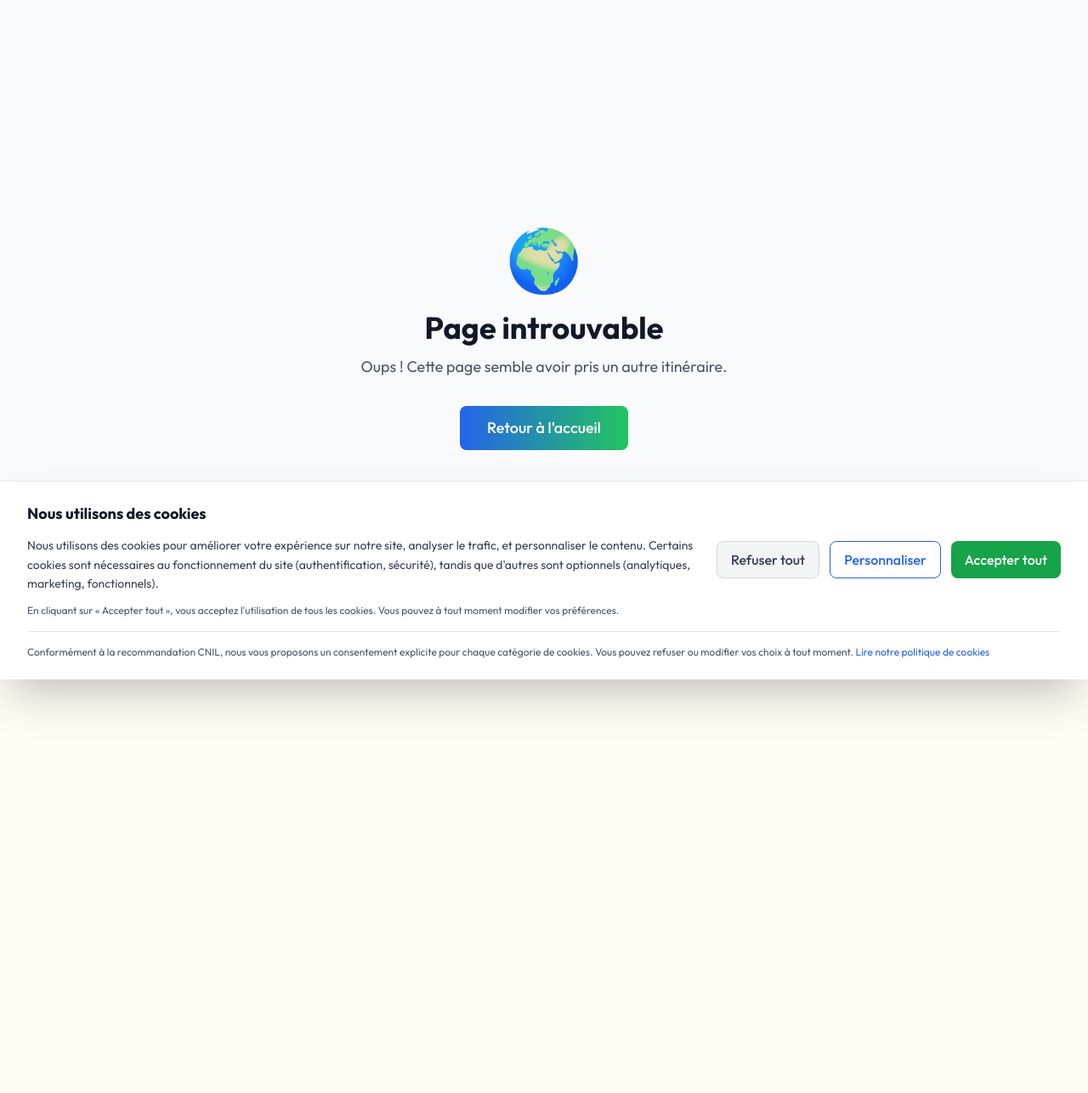
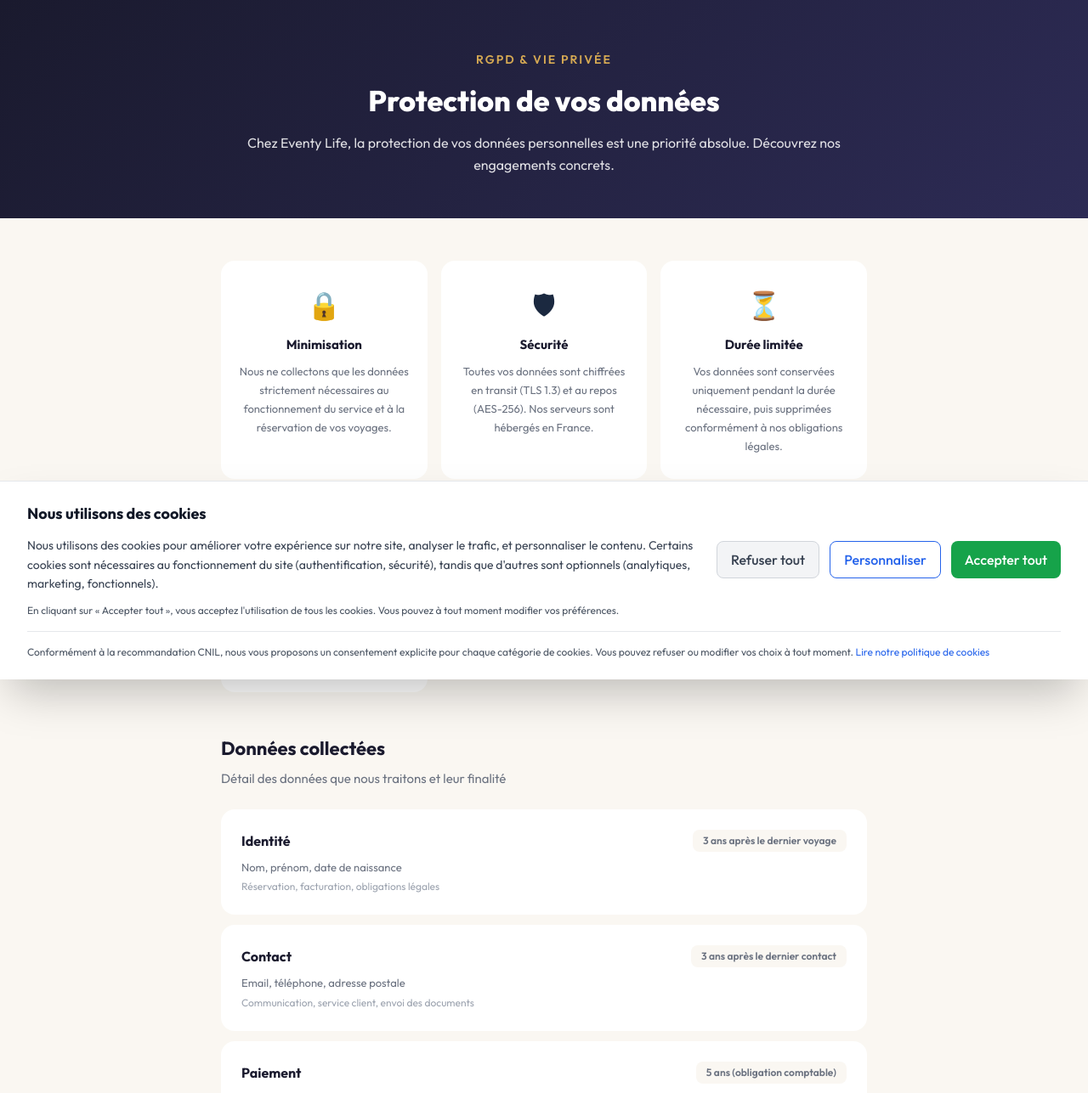
Before and after one commit to eventylife-hub/Eventylife, a Next.js app: page /protection-donnees in a window 1280 px wide. Before the commit this address had no page. Shown: the top 1287 px of the page at 85% size. Before the commit the page ends 800 px from the top, so only its background shows below. Built offline with nearby package versions, Linux system fonts and the light colour scheme.

Commit message:
feat: add protection-donnees page

```diff
--- /dev/null
+++ b/app/(public)/protection-donnees/page.tsx
@@ -0,0 +1,106 @@
+'use client';
+
+const principes = [
+  { icone: "\u{1F512}", titre: "Minimisation", desc: "Nous ne collectons que les données strictement nécessaires au fonctionnement du service et à la réservation de vos voyages." },
+  { icone: "\u{1F6E1}", titre: "Sécurité", desc: "Toutes vos données sont chiffrées en transit (TLS 1.3) et au repos (AES-256). Nos serveurs sont hébergés en France." },
+  { icone: "\u23F3", titre: "Durée limitée", desc: "Vos données sont conservées uniquement pendant la durée nécessaire, puis supprimées conformément à nos obligations légales." },
+  { icone: "\u2705", titre: "Transparence", desc: "Vous savez exactement quelles données nous collectons, pourquoi, et comment les exercer vos droits dessus." },
+];
+
+const donnees = [
+  { categorie: "Identité", exemples: "Nom, prénom, date de naissance", finalite: "Réservation, facturation, obligations légales", duree: "3 ans après le dernier voyage" },
+  { categorie: "Contact", exemples: "Email, téléphone, adresse postale", finalite: "Communication, service client, envoi des documents", duree: "3 ans après le dernier contact" },
+  { categorie: "Paiement", exemples: "IBAN (partiel), historique transactions", finalite: "Traitement des paiements, remboursements", duree: "5 ans (obligation comptable)" },
+  { categorie: "Navigation", exemples: "Cookies, pages visitées, appareil", finalite: "Amélioration du site, statistiques anonymisées", duree: "13 mois maximum" },
+  { categorie: "Voyage", exemples: "Destinations, préférences, accompagnants", finalite: "Personnalisation, organisation des voyages", duree: "3 ans après le dernier voyage" },
+];
+
+const droits = [
+  { titre: "Droit d'accès", desc: "Obtenez une copie de toutes vos données personnelles que nous détenons." },
+  { titre: "Droit de rectification", desc: "Corrigez vos données si elles sont inexactes ou incomplètes." },
+  { titre: "Droit à l'effacement", desc: "Demandez la suppression de vos données (sous réserve des obligations légales)." },
+  { titre: "Droit à la portabilité", desc: "Récupérez vos données dans un format structuré et lisible par machine." },
+  { titre: "Droit d'opposition", desc: "Opposez-vous au traitement de vos données à des fins de prospection." },
+  { titre: "Droit à la limitation", desc: "Demandez la limitation du traitement dans certains cas prévus par la loi." },
+];
+
+export default function ProtectionDonneesPage() {
+  return (
+    <div style={{ minHeight: '100vh', background: '#FAF7F2' }}>
+      <div style={{ background: 'linear-gradient(135deg, #1A1A2E 0%, #2D2B55 100%)', padding: '60px 20px 50px', textAlign: 'center' }}>
+        <div style={{ maxWidth: 700, margin: '0 auto' }}>
+          <div style={{ color: '#D4A853', fontSize: 14, fontWeight: 600, letterSpacing: 2, textTransform: 'uppercase', marginBottom: 12 }}>{"RGPD & Vie priv\u00e9e"}</div>
+          <h1 style={{ color: '#FFFFFF', fontSize: 34, fontWeight: 800, marginTop: 0, marginBottom: 12 }}>
+            {"Protection de vos donn\u00e9es"}
+          </h1>
+          <p style={{ color: 'rgba(255,255,255,0.85)', fontSize: 16, lineHeight: 1.6 }}>
+            {"Chez Eventy Life, la protection de vos donn\u00e9es personnelles est une priorit\u00e9 absolue. D\u00e9couvrez nos engagements concrets."}
+          </p>
+        </div>
+      </div>
+
+      <div style={{ maxWidth: 800, margin: '0 auto', padding: '50px 20px 60px' }}>
+        <div style={{ display: 'grid', gridTemplateColumns: 'repeat(auto-fit, minmax(200px, 1fr))', gap: 16, marginBottom: 50 }}>
+          {principes.map(p => (
+            <div key={p.titre} style={{ background: '#FFFFFF', borderRadius: 16, padding: '28px 20px', textAlign: 'center' }}>
+              <div style={{ fontSize: 32, marginBottom: 12 }}>{p.icone}</div>
+              <div style={{ color: '#1A1A2E', fontSize: 15, fontWeight: 700, marginBottom: 8 }}>{p.titre}</div>
+              <p style={{ color: '#6B7280', fontSize: 13, lineHeight: 1.7, margin: 0 }}>{p.desc}</p>
+            </div>
+          ))}
+        </div>
+
+        <h2 style={{ color: '#1A1A2E', fontSize: 22, fontWeight: 700, marginBottom: 8 }}>{"Donn\u00e9es collect\u00e9es"}</h2>
+        <p style={{ color: '#6B7280', fontSize: 15, marginBottom: 24 }}>{"D\u00e9tail des donn\u00e9es que nous traitons et leur finalit\u00e9"}</p>
+
+        <div style={{ display: 'flex', flexDirection: 'column', gap: 12, marginBottom: 50 }}>
+          {donnees.map(d => (
+            <div key={d.categorie} style={{ background: '#FFFFFF', borderRadius: 16, padding: '24px 24px' }}>
+              <div style={{ display: 'flex', justifyContent: 'space-between', alignItems: 'center', marginBottom: 8, flexWrap: 'wrap', gap: 8 }}>
+                <div style={{ color: '#1A1A2E', fontSize: 16, fontWeight: 700 }}>{d.categorie}</div>
+                <div style={{ background: '#FAF7F2', borderRadius: 8, padding: '4px 12px', color: '#6B7280', fontSize: 12, fontWeight: 600 }}>{d.duree}</div>
+              </div>
+              <p style={{ color: '#6B7280', fontSize: 13, lineHeight: 1.6, margin: '0 0 4px' }}>{d.exemples}</p>
+              <p style={{ color: '#9CA3AF', fontSize: 12, margin: 0 }}>{d.finalite}</p>
+            </div>
+          ))}
+        </div>
+
+        <h2 style={{ color: '#1A1A2E', fontSize: 22, fontWeight: 700, textAlign: 'center', marginBottom: 8 }}>{"Vos droits"}</h2>
+        <p style={{ color: '#6B7280', fontSize: 15, textAlign: 'center', marginBottom: 32 }}>{"Conform\u00e9ment au RGPD, vous disposez des droits suivants"}</p>
+
+        <div style={{ display: 'grid', gridTemplateColumns: 'repeat(auto-fit, minmax(220px, 1fr))', gap: 16, marginBottom: 50 }}>
+          {droits.map(d => (
+            <div key={d.titre} style={{ background: '#FFFFFF', borderRadius: 16, padding: '24px 20px' }}>
+              <div style={{ color: '#1A1A2E', fontSize: 15, fontWeight: 700, marginBottom: 8 }}>{d.titre}</div>
+              <p style={{ color: '#6B7280', fontSize: 13, lineHeight: 1.7, margin: 0 }}>{d.desc}</p>
+            </div>
+          ))}
+        </div>
+
+        <div style={{ background: 'linear-gradient(135deg, #1A1A2E, #2D2B55)', borderRadius: 16, padding: '32px 28px', textAlign: 'center', marginBottom: 40 }}>
+          <div style={{ color: '#D4A853', fontSize: 14, fontWeight: 600, letterSpacing: 1, textTransform: 'uppercase', marginBottom: 8 }}>{"Exercer vos droits"}</div>
+          <div style={{ color: '#FFFFFF', fontSize: 18, fontWeight: 700, marginBottom: 12 }}>{"Contactez notre DPO"}</div>
+          <p style={{ color: 'rgba(255,255,255,0.8)', fontSize: 14, lineHeight: 1.7, margin: 0, marginBottom: 16 }}>
+            {"Pour toute demande relative \u00e0 vos donn\u00e9es personnelles, contactez notre D\u00e9l\u00e9gu\u00e9 \u00e0 la Protection des Donn\u00e9es :"}
+          </p>
+          <div style={{ color: '#D4A853', fontSize: 16, fontWeight: 600, marginBottom: 8 }}>{"dpo@eventylife.fr"}</div>
+          <p style={{ color: 'rgba(255,255,255,0.6)', fontSize: 13, margin: 0 }}>
+            {"R\u00e9ponse sous 30 jours maximum conform\u00e9ment au RGPD"}
+          </p>
+        </div>
+
+        <div style={{ background: '#FFFFFF', borderRadius: 16, padding: '28px 24px', marginBottom: 24 }}>
+          <h3 style={{ color: '#1A1A2E', fontSize: 16, fontWeight: 700, marginTop: 0, marginBottom: 12 }}>{"Autorit\u00e9 de contr\u00f4le"}</h3>
+          <p style={{ color: '#6B7280', fontSize: 13, lineHeight: 1.8, margin: 0 }}>
+            {"Si vous estimez que le traitement de vos donn\u00e9es ne respecte pas la r\u00e9glementation, vous pouvez adresser une r\u00e9clamation \u00e0 la CNIL (Commission Nationale de l'Informatique et des Libert\u00e9s) : www.cnil.fr | 3 Place de Fontenoy, TSA 80715, 75334 Paris Cedex 07."}
+          </p>
+        </div>
+
+        <p style={{ color: '#9CA3AF', fontSize: 12, textAlign: 'center' }}>
+          {"Derni\u00e8re mise \u00e0 jour : 1er mars 2026 \u2014 Version 1.0"}
+        </p>
+      </div>
+    </div>
+  );
+}
```
